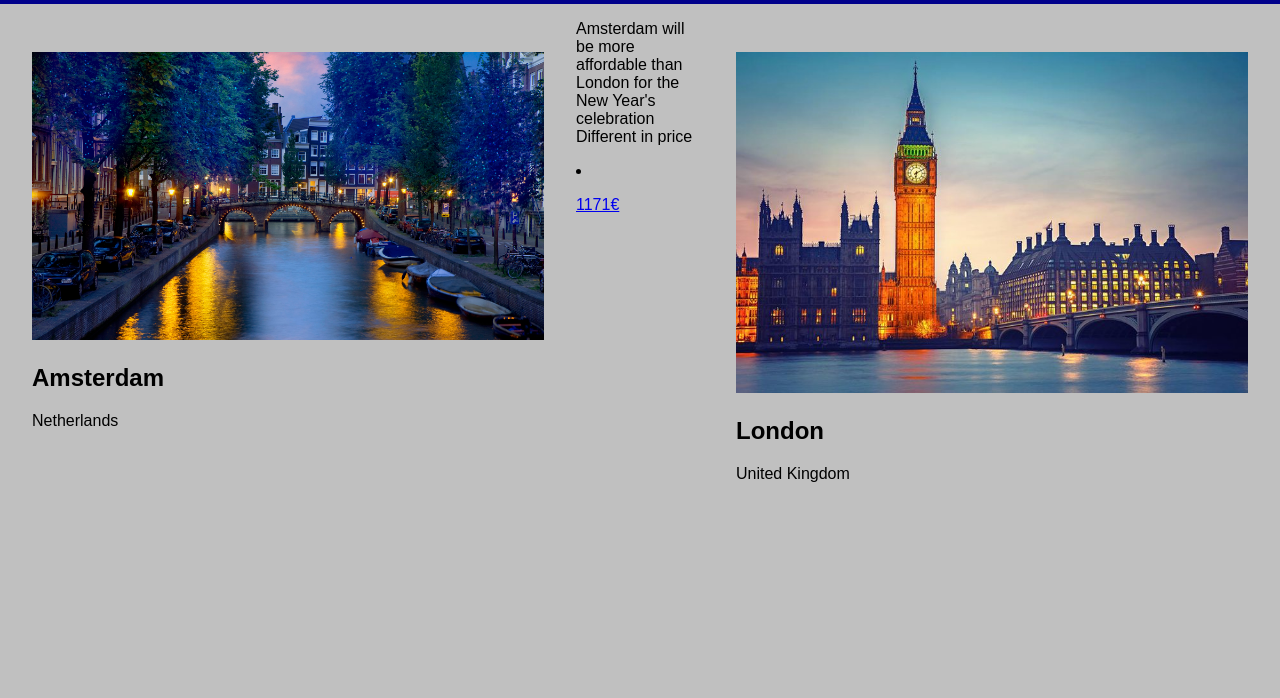
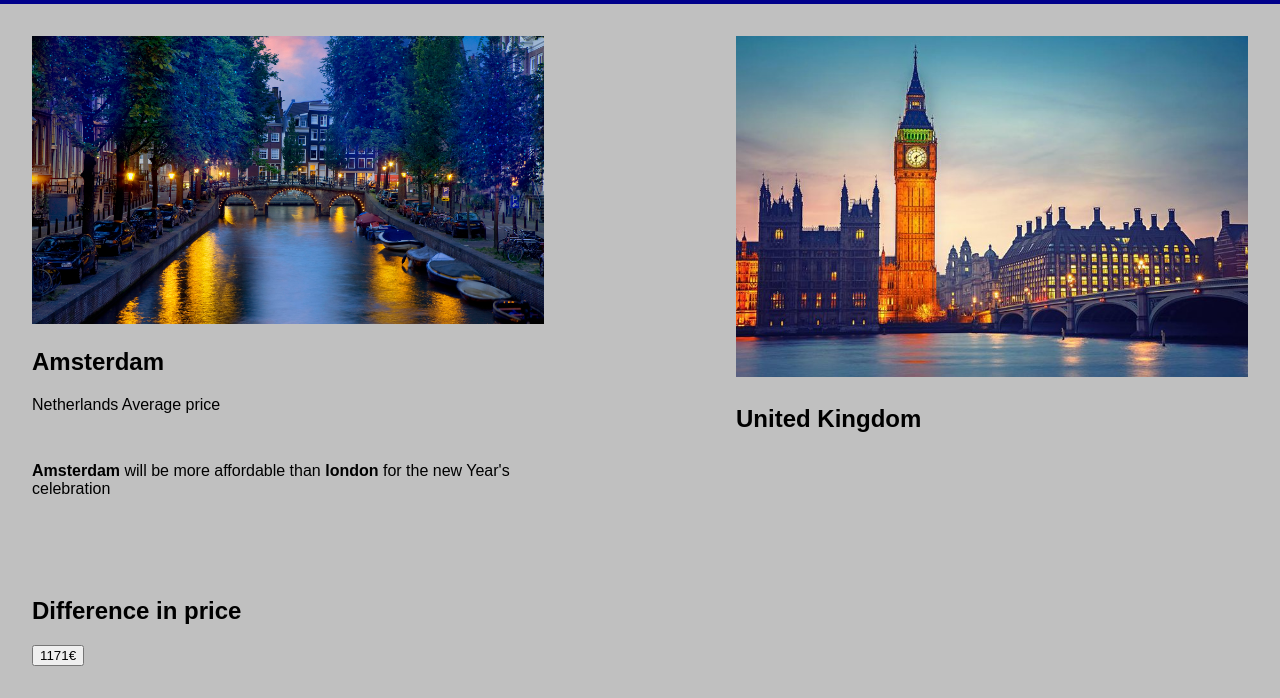
Before and after one commit to lidyesanchez/Lidye-Sanchez--FSWD30-CodeReview2, a plain HTML site: page index.html in a window 1280 px wide. Shown: the part 115-813 px from the top of the page. Drawn offline with Linux system fonts and the light colour scheme.

Commit message:
my CodeReview-2

```diff
--- a/CSS/style.CSS
+++ b/CSS/style.CSS
@@ -1,11 +1,13 @@
 * {
+
 	font-family: Arial;
 
 }
 body {
 	width:100%;
-	margin: 0;
+	margin: 0%;
 }
+
 
 header {
 	height:  100px;
@@ -37,6 +39,9 @@ padding: 2.5%;
 .right {
 	float: right;
 }
+.skyblue color: {
+	color:#00BFFF;
+}
 
 article img {
 	width: 100%
@@ -48,5 +53,4 @@ article img {
 	display: flex;
 	flex-flow: row;
 	justify-content: center;
-
 }
--- a/index.html
+++ b/index.html
@@ -16,24 +16,31 @@
 		</header>
 
 		<div class="products">
+
 			<article class="left">
 				<img src="img/amsterdam.jpg" alt="codefactory">
-				<h2>Amsterdam</h2>
-				<p>Netherlands</p>
+				<h2 id="Amsterdam">Amsterdam</h2>
+				<p>Netherlands Average price</p>
 			</article>
+
 			<article class="right">
 				<img src="img/fly-til-london-1.jpg" alt="CodeFactory">
-				<h2>London</h2>
+
+				<h2><London</h2>
 				<p>United Kingdom</p>
-				<div>
+
 			</article>
-			<footer><p>Amsterdam will be more affordable than London for the New Year's celebration Different in price</p>
+			<article id="text">
+				<p><b>Amsterdam</b>
+				will be more affordable than <b> london</b> for the new Year's celebration</p>
+			</article>
+			<article>
+				<h2>Difference in price</h2>
+				<button id="difprice">1171€</button>
 
-				<li><a href="1171€"
+			</article>
 
-				<footer><p>1171€</p>
 
-			</footer>
 		</div>
 
 
```
Also changed, not shown: 1 other file.
